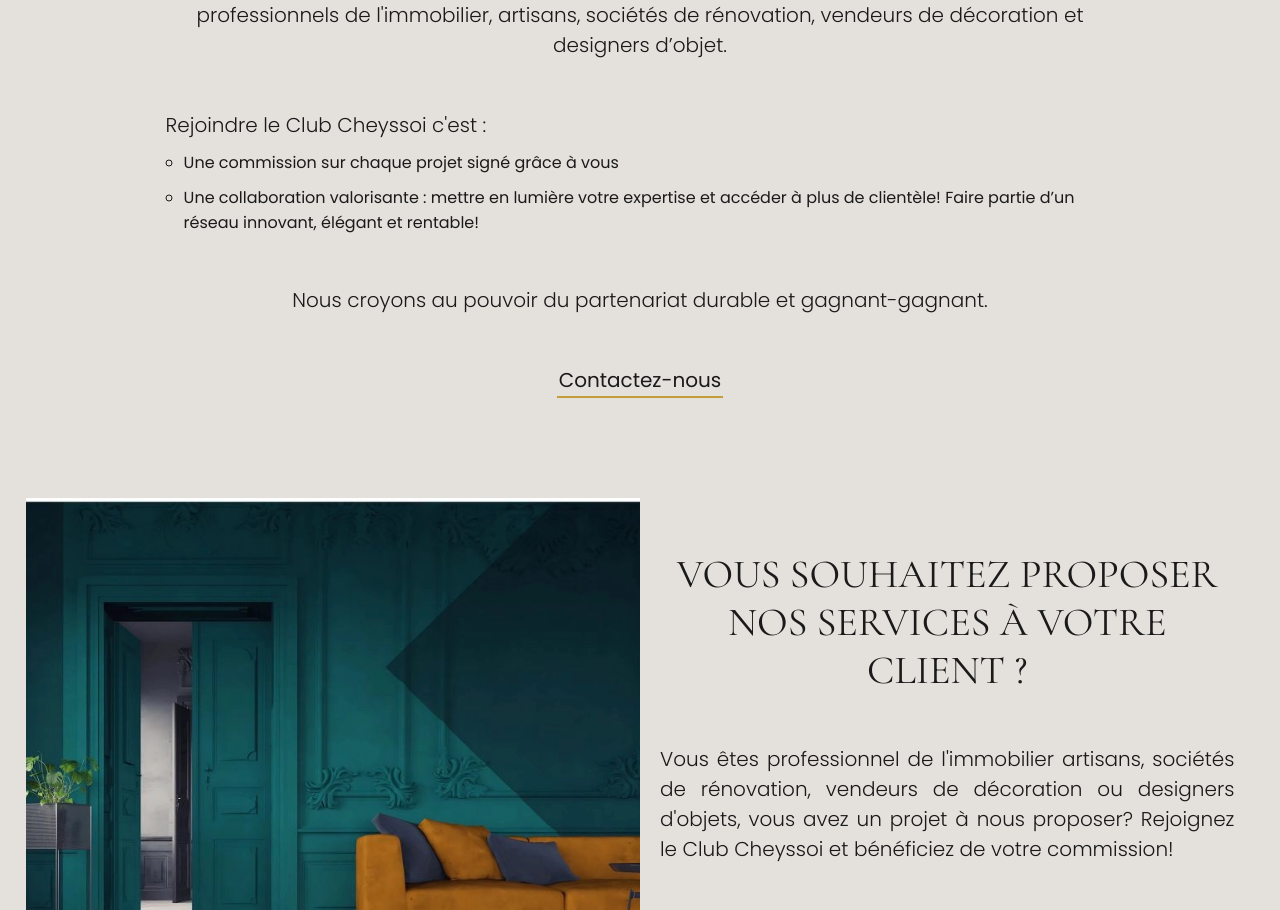
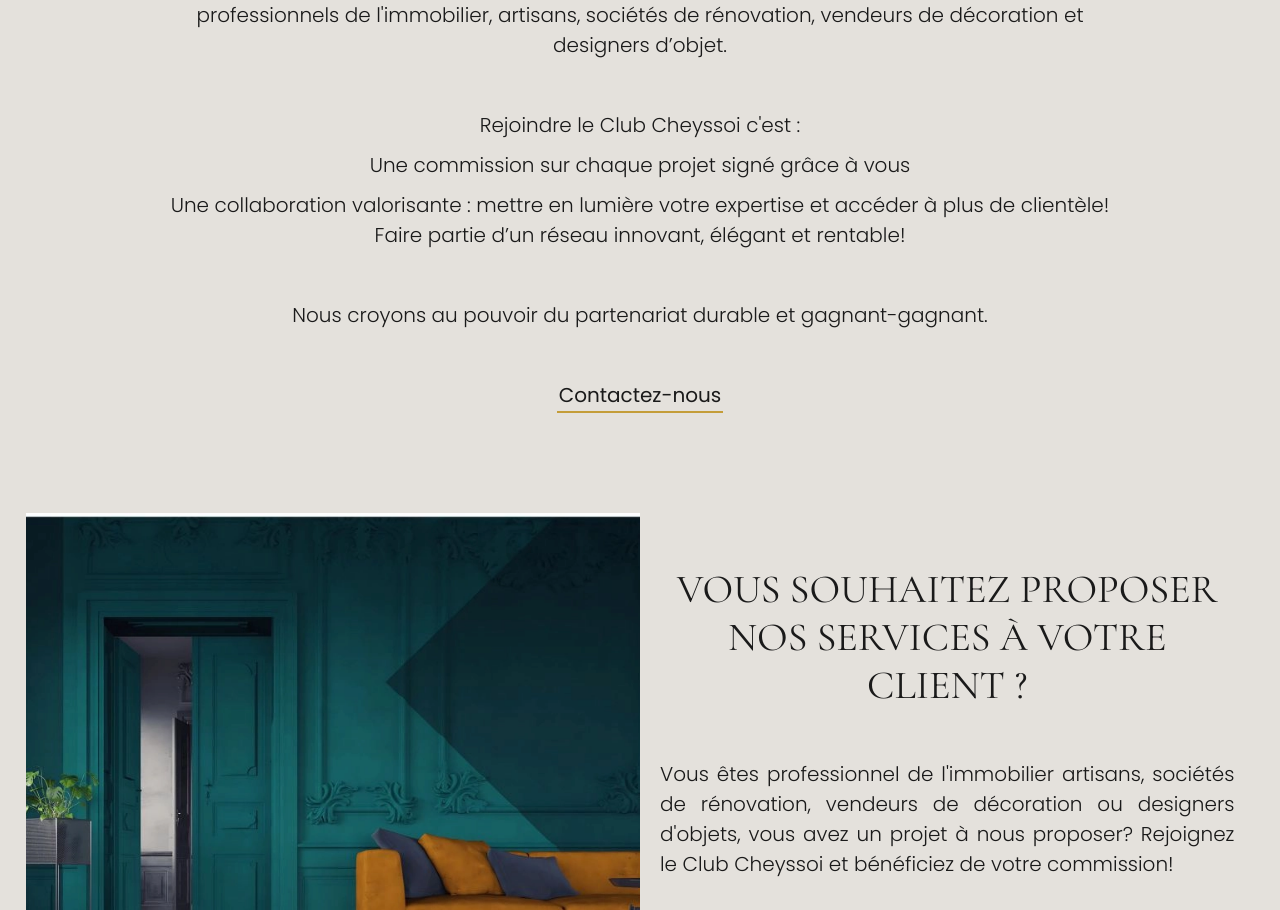
Before and after one commit to Scharlyopitz/CHEYSSOI-PARIS, a React (Vite) app: page /espacepro in a window 1280 px wide. Shown: the part 930-1840 px from the top of the page. Built offline with nearby package versions, Linux system fonts and the light colour scheme.

Commit message:
Changement taille de texte et alignement

```diff
--- a/src/pages/EspacePro.jsx
+++ b/src/pages/EspacePro.jsx
@@ -52,7 +52,7 @@ function TopSection() {
         étroitement avec les professionnels de l'immobilier, artisans, sociétés
         de rénovation, vendeurs de décoration et designers d’objet.{" "}
       </p>
-      <div>
+      <div className="listContainer">
         <p>Rejoindre le Club Cheyssoi c'est :</p>
         <ul>
           <li>Une commission sur chaque projet signé grâce à vous</li>
--- a/src/sass/components/espacePro/_section.scss
+++ b/src/sass/components/espacePro/_section.scss
@@ -54,14 +54,21 @@
   flex-direction: column;
   gap: 50px;
 
-  ul {
-    margin: 10px 0 50px;
+  .listContainer {
     display: flex;
     flex-direction: column;
-    gap: 10px;
-    li {
-      list-style-type: circle;
-      transform: translateX(18px);
+    align-items: center;
+    text-align: center;
+    ul {
+      margin: 10px 0 50px;
+      display: flex;
+      flex-direction: column;
+      gap: 10px;
+
+      li {
+        font-size: 20px;
+        font-weight: 300;
+      }
     }
   }
 }
--- a/src/style/style.css
+++ b/src/style/style.css
@@ -132,15 +132,21 @@ a {
   flex-direction: column;
   gap: 50px;
 }
-.topSection ul {
+.topSection .listContainer {
+  display: flex;
+  flex-direction: column;
+  align-items: center;
+  text-align: center;
+}
+.topSection .listContainer ul {
   margin: 10px 0 50px;
   display: flex;
   flex-direction: column;
   gap: 10px;
 }
-.topSection ul li {
-  list-style-type: circle;
-  transform: translateX(18px);
+.topSection .listContainer ul li {
+  font-size: 20px;
+  font-weight: 300;
 }
 
 #BigTitle {
```
Also changed, not shown: 1 other file (tests, documents, lock files or other folders).
